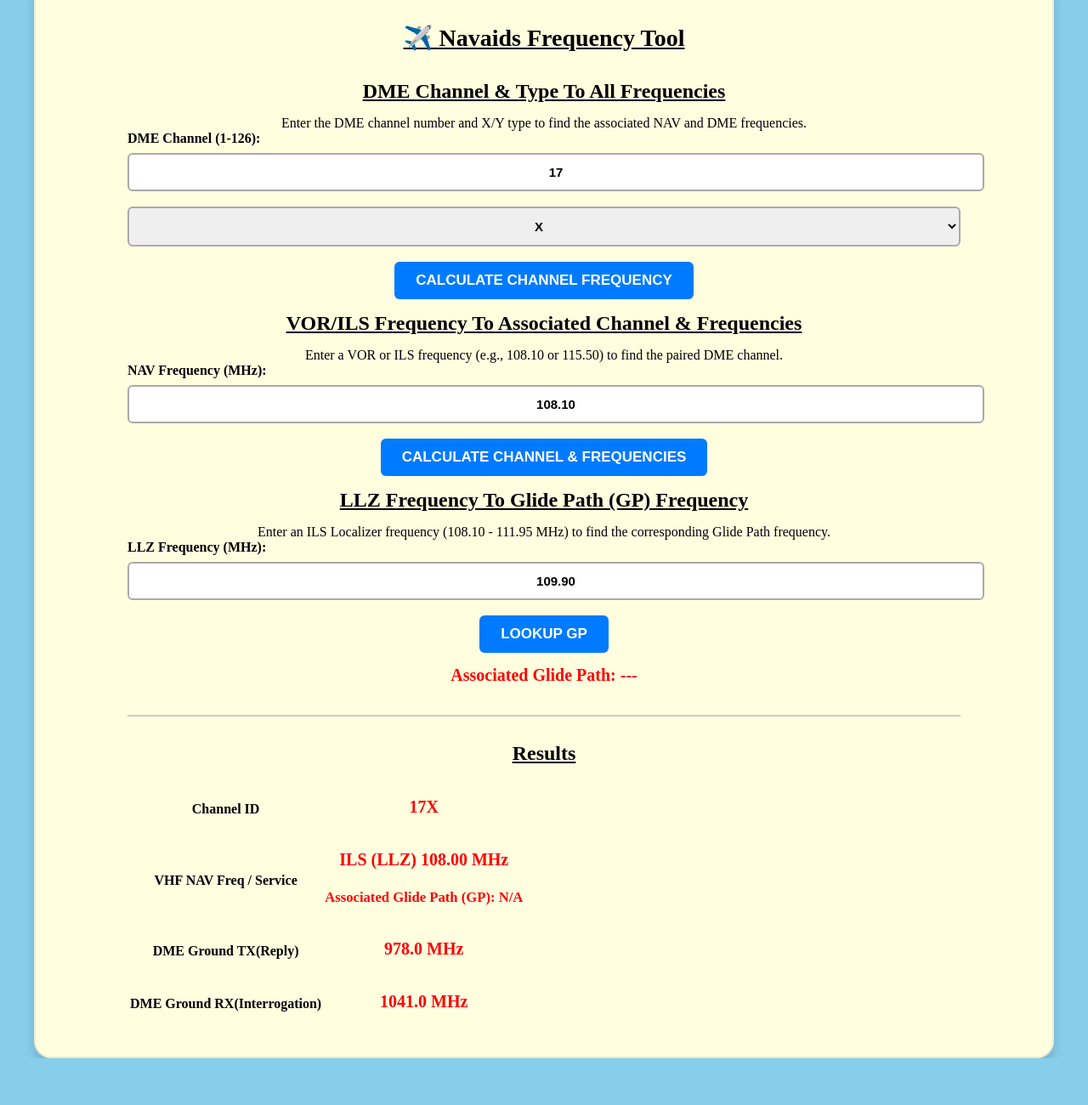
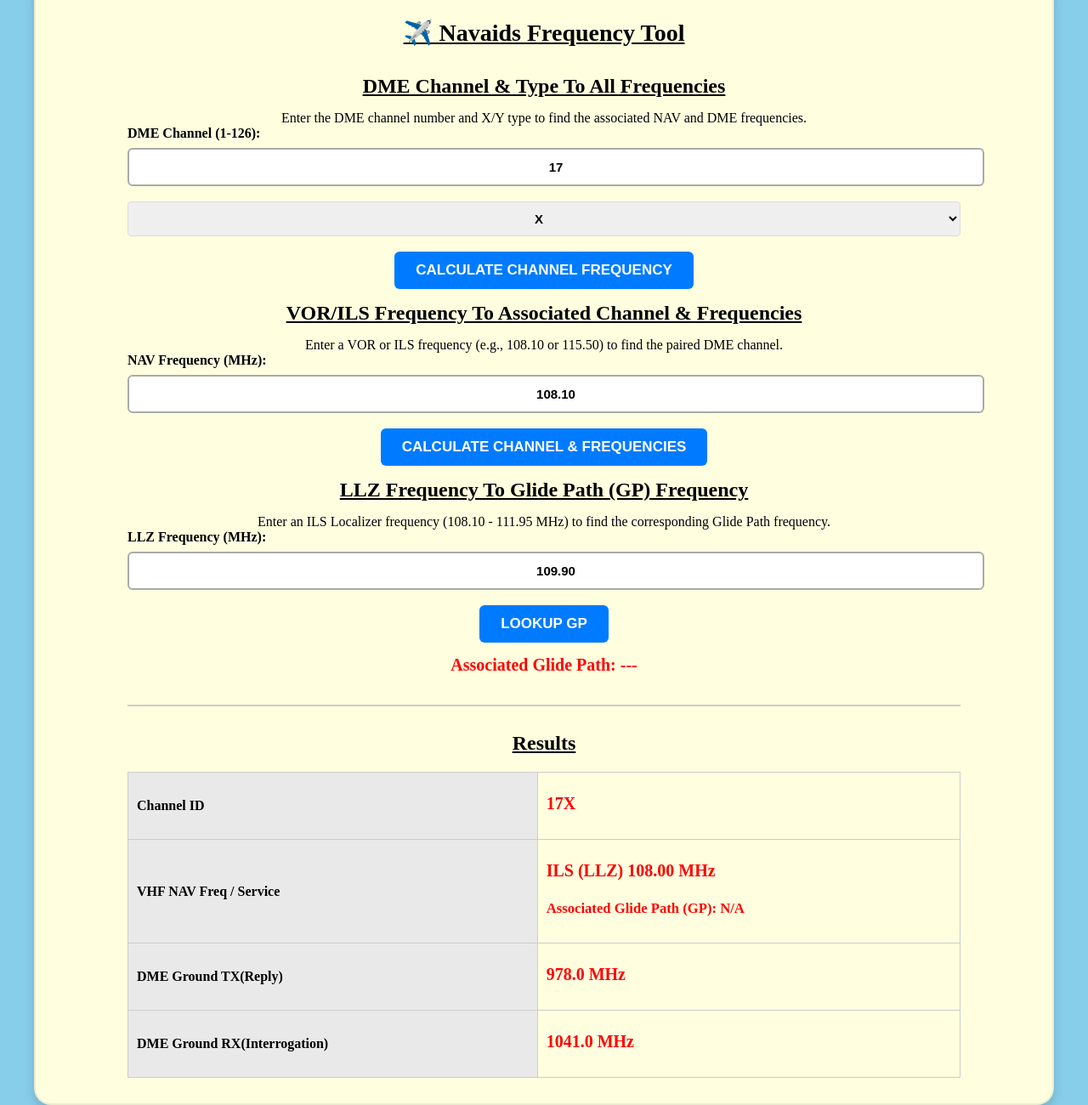
Before and after one commit to Ayu-tech96/basic, a plain HTML site: page index.html in a window 1280 px wide. Shown: the part 859-2159 px from the top of the page at 85% size. Before the commit the page ends 2104 px from the top, so only its background shows below. Drawn offline with Linux system fonts and the light colour scheme.

Commit message:
styles.css

```diff
--- a/styles.css
+++ b/styles.css
@@ -178,3 +178,10 @@ hr {
     font-size: 14px;
   }
 }
+ th, td { padding: 10px; border: 1px solid #ccc; text-align: left; }
+        th { background-color: #e9e9e9; }
+        .error { color: red; font-weight: bold; }
+
+table { width: 100%; border-collapse: collapse; margin-top: 15px; }
+
+select{ padding: 10px; margin-right: 10px; border-radius: 4px; border: 1px solid #ddd; }
```
